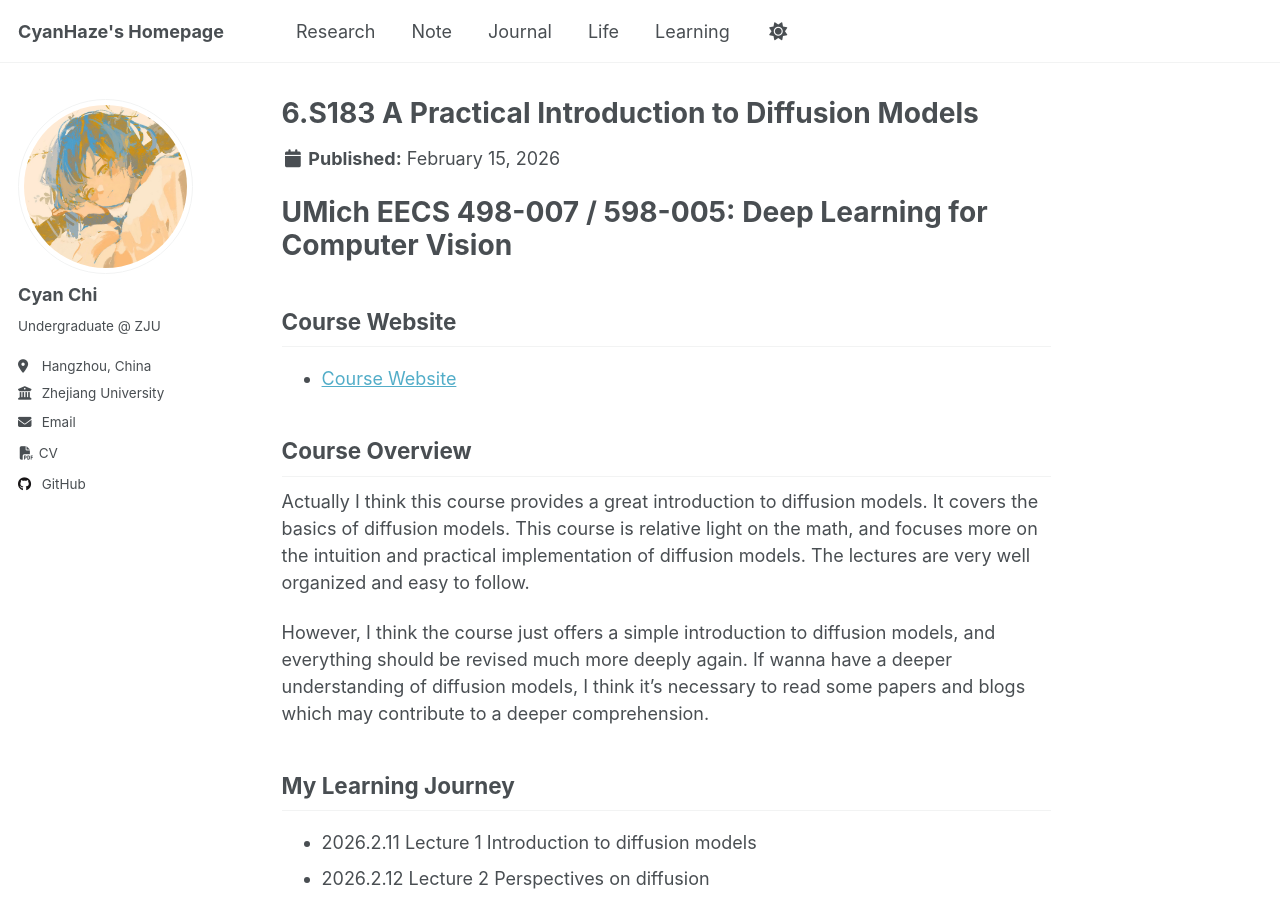
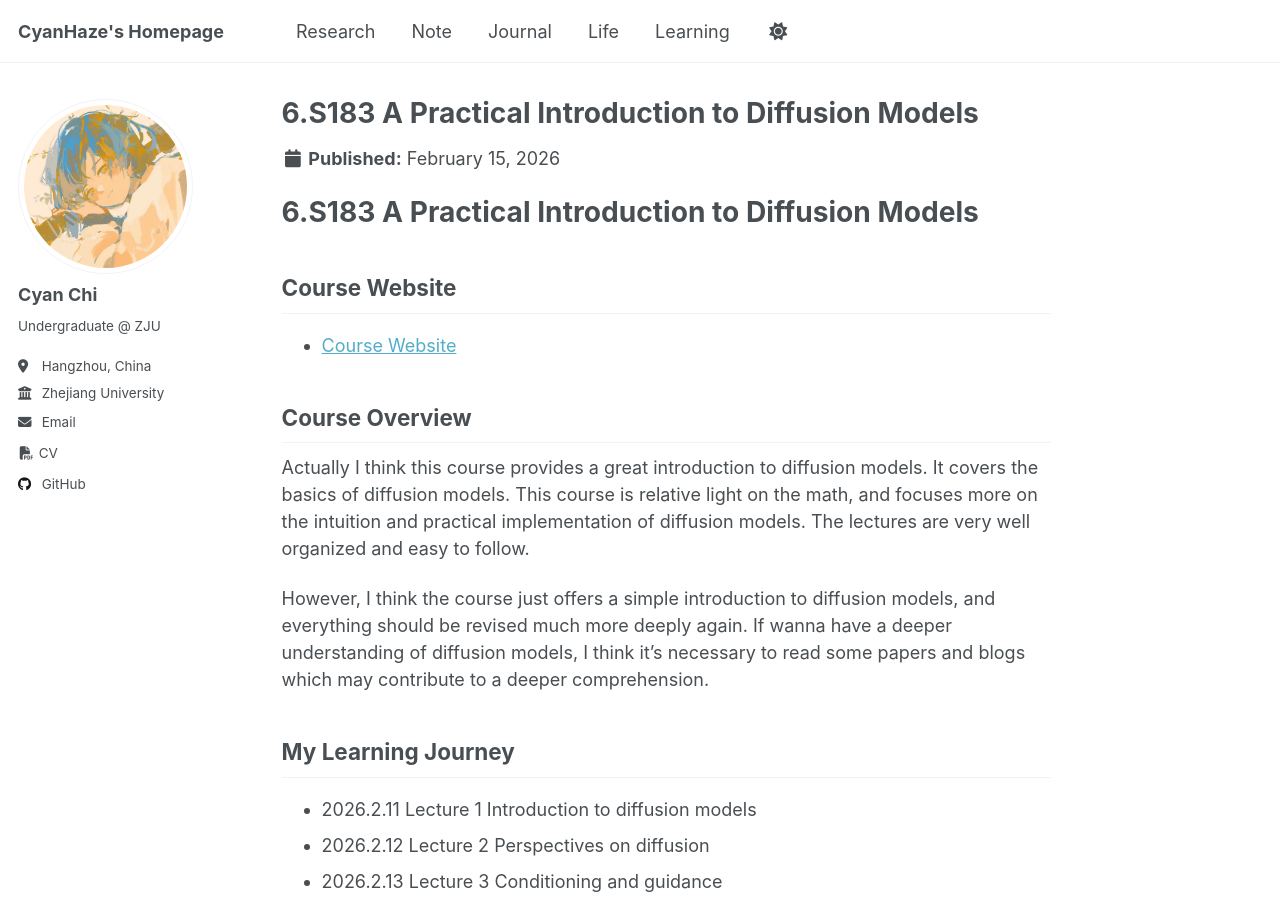
Before and after one commit to CyanHaze/CyanHaze.github.io, a Jekyll site: the page built from _courses/6.S183 A Practical Introduction to Diffusion Models.md, in a window 1280 px wide and 900 px high. Built offline with Jekyll 4.4.1, drawn with Linux system fonts in a browser that asks for light colours; a script that is not in the unit is left out.

```diff
--- a/_courses/6.S183 A Practical Introduction to Diffusion Models.md
+++ b/_courses/6.S183 A Practical Introduction to Diffusion Models.md
@@ -11,7 +11,7 @@
 excerpt: "A great introduction to diffusion models"
 ---
 
-# UMich EECS 498-007 / 598-005: Deep Learning for Computer Vision
+# 6.S183 A Practical Introduction to Diffusion Models
 
 ## Course Website
 - [Course Website](https://www.practical-diffusion.org/)
```
Also changed, not shown: _courses/DeepMind Reinforcement Learning.md (+1 -1 lines), _courses/Mathematical Foundation of Reinforcement Learning.md (+1 -1 lines), 1 other file.
